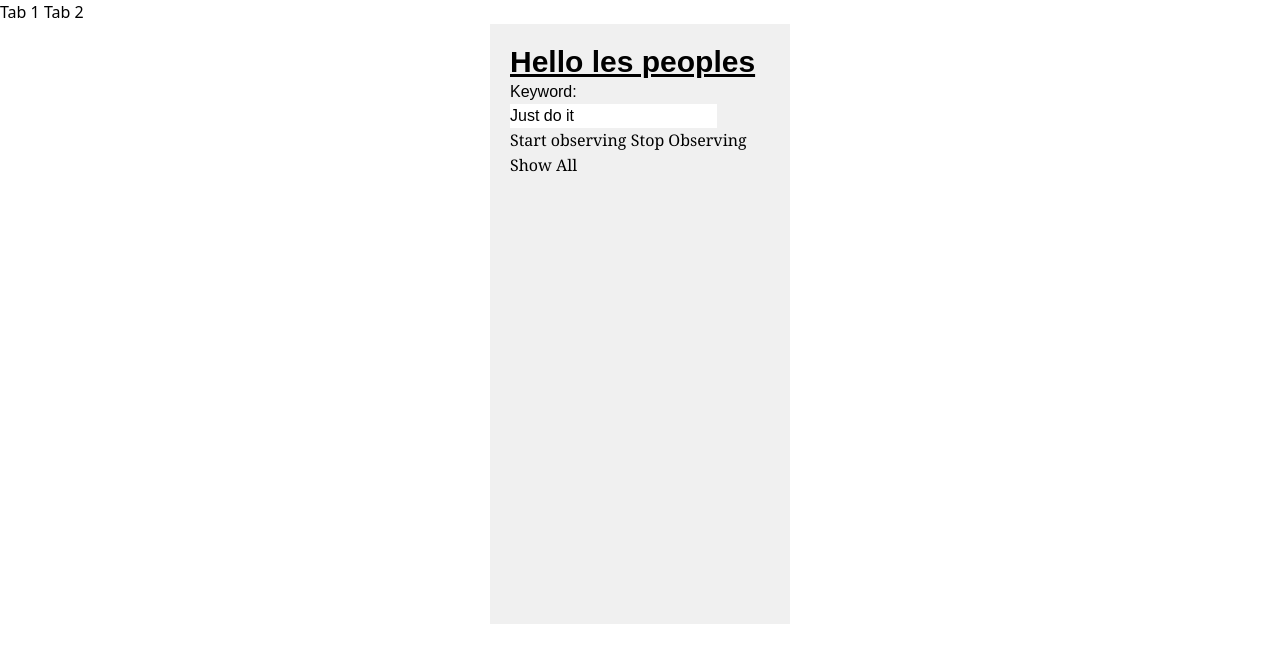
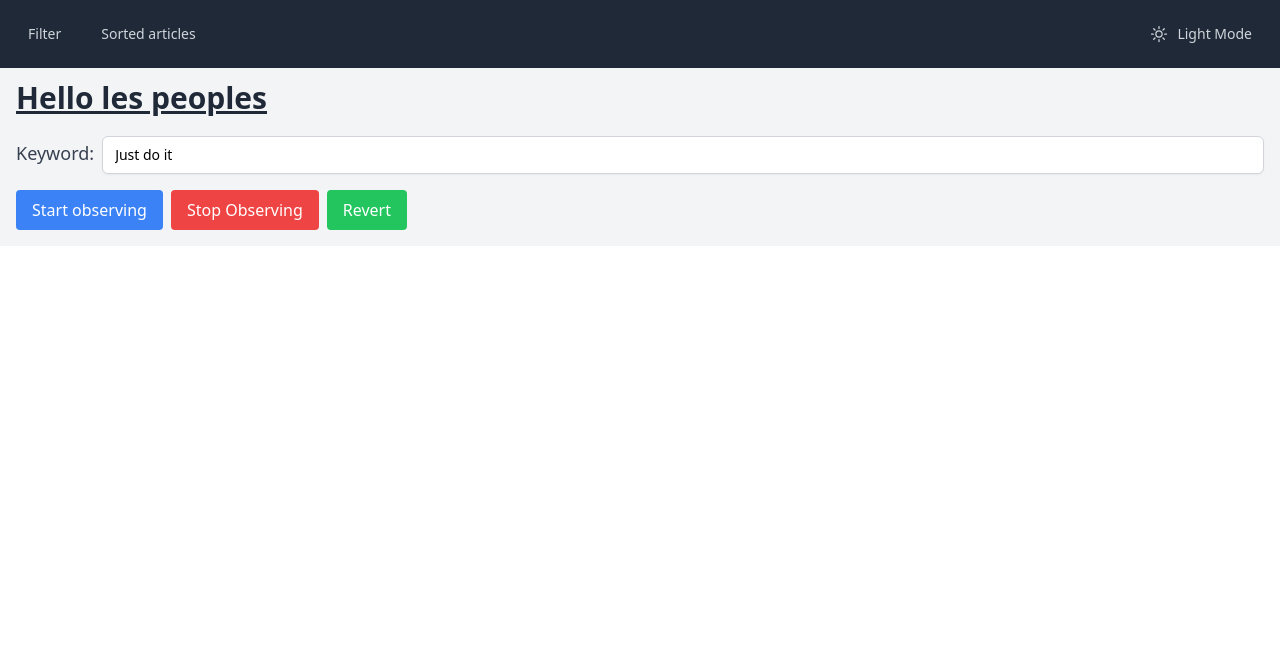
Before and after one commit to dasadou/MarketLittleWeasel, a SvelteKit app: page / in a window 1280 px wide. Shown: the top 662 px of the page. Built offline with nearby package versions, Linux system fonts and the light colour scheme.

Commit message:
Dark theme and some embellishement

```diff
--- a/src/routes/+layout.svelte
+++ b/src/routes/+layout.svelte
@@ -1,10 +1,43 @@
 <script>
 	import '../app.css';
-</script>
+	import { theme, toggleTheme } from '../stores/theme';
+	import { onMount } from 'svelte';
 
-<nav>
-	<a href="/">Tab 1</a>
-	<a href="/sortedArticles">Tab 2</a>
-</nav>
+	/**
+	 * @type {string}
+	 */
+	let currentTheme;
 
-<slot></slot>
+	onMount(() => {
+	  theme.subscribe(value => {
+		currentTheme = value;
+		document.documentElement.classList.toggle('dark', currentTheme === 'dark');
+	  });
+	});
+  </script>
+
+  <nav class="bg-gray-800 p-4 fixed top-0 left-0 right-0 z-50">
+	<div class="container mx-auto flex justify-between items-center">
+	  <div class="flex space-x-4">
+		<a href="/" class="text-gray-300 hover:text-white px-3 py-2 rounded-md text-sm font-medium">Filter</a>
+		<a href="/sortedArticles" class="text-gray-300 hover:text-white px-3 py-2 rounded-md text-sm font-medium">Sorted articles</a>
+	  </div>
+	  <button on:click={toggleTheme} class="text-gray-300 hover:text-white px-3 py-2 rounded-md text-sm font-medium flex items-center">
+		{#if currentTheme === 'light'}
+		  <svg xmlns="http://www.w3.org/2000/svg" fill="none" viewBox="0 0 24 24" stroke-width="1.5" stroke="currentColor" class="h-5 w-5 mr-2">
+			<path stroke-linecap="round" stroke-linejoin="round" d="M12 3v2.25m6.364.386-1.591 1.591M21 12h-2.25m-.386 6.364-1.591-1.591M12 18.75V21m-4.773-4.227-1.591 1.591M5.25 12H3m4.227-4.773L5.636 5.636M15.75 12a3.75 3.75 0 1 1-7.5 0 3.75 3.75 0 0 1 7.5 0Z" />
+		  </svg>
+		  Light Mode
+		{:else}
+		  <svg xmlns="http://www.w3.org/2000/svg" fill="none" viewBox="0 0 24 24" stroke-width="1.5" stroke="currentColor" class="h-5 w-5 mr-2">
+			<path stroke-linecap="round" stroke-linejoin="round" d="M21.752 15.002A9.72 9.72 0 0 1 18 15.75c-5.385 0-9.75-4.365-9.75-9.75 0-1.33.266-2.597.748-3.752A9.753 9.753 0 0 0 3 11.25C3 16.635 7.365 21 12.75 21a9.753 9.753 0 0 0 9.002-5.998Z" />
+		  </svg>
+		  Dark Mode
+		{/if}
+	  </button>
+	</div>
+  </nav>
+
+  <div class="pt-16">
+	<slot></slot>
+  </div>
--- a/src/routes/+page.svelte
+++ b/src/routes/+page.svelte
@@ -1,8 +1,9 @@
 <script>
+	import { theme } from '../stores/theme';
 	let keyword = 'Just do it';
+
 	async function startObserving() {
 	  console.log(keyword);
-		// get the active tab
 	  const tabs = await chrome.tabs.query({ active: true, currentWindow: true });
 	  const activeTab = tabs[0];
 	  chrome.tabs.sendMessage(activeTab.id || 0, { message: 'start', keyword: keyword });
@@ -17,37 +18,21 @@
 	async function revert() {
 	  const tabs = await chrome.tabs.query({ active: true, currentWindow: true });
 	  const activeTab = tabs[0];
-		chrome.tabs.sendMessage(activeTab.id || 0, { message: 'showAll' });
+	  chrome.tabs.sendMessage(activeTab.id || 0, { message: 'revert' });
 	}
-
   </script>
 
-
-<body>
+  <body class="bg-gray-100 dark:bg-gray-900 p-4">
 	<div id="tab1-content" class="tabcontent">
-		<h1 class="text-3xl font-bold underline">Hello les peoples</h1>
-		<label for="keyword">Keyword:</label>
-		<input bind:value={keyword} type="text" id="keyword" placeholder="Enter your keyword" />
-		<button on:click={startObserving}> Start observing </button>
-		<button on:click={stopObserving}>Stop Observing</button>
-		<button on:click={revert}>Show All</button>
+	  <h1 class="text-3xl font-bold underline text-gray-800 dark:text-gray-200">Hello les peoples</h1>
+	  <div class="flex items-center space-x-2 mt-4">
+		<label for="keyword" class="text-lg font-medium text-gray-700 dark:text-gray-300">Keyword:</label>
+		<input bind:value={keyword} type="text" id="keyword" placeholder="Enter your keyword" class="mt-1 block w-full px-3 py-2 border border-gray-300 dark:border-gray-700 rounded-md shadow-sm focus:outline-none focus:ring-indigo-500 focus:border-indigo-500 sm:text-sm" />
+	  </div>
+	  <div class="mt-4 flex space-x-2">
+		<button on:click={startObserving} class="px-4 py-2 bg-blue-500 text-white rounded hover:bg-blue-700">Start observing</button>
+		<button on:click={stopObserving} class="px-4 py-2 bg-red-500 text-white rounded hover:bg-red-700">Stop Observing</button>
+		<button on:click={revert} class="px-4 py-2 bg-green-500 text-white rounded hover:bg-green-700">Revert</button>
+	  </div>
 	</div>
   </body>
-
-<style>
-	body {
-		width: 300px;
-		height: 600px;
-		margin: 0 auto;
-		font-family: Arial, sans-serif;
-		background-color: #f0f0f0;
-		box-sizing: border-box;
-		padding: 20px;
-	}
-
-	button {
-		background-color: #f0f0f0;
-		color: black;
-		font-family: Georgia, 'Times New Roman', Times, serif;
-	}
-</style>
--- /dev/null
+++ b/src/stores/theme.js
@@ -0,0 +1,7 @@
+import { writable } from 'svelte/store';
+
+export const theme = writable('light');
+
+export function toggleTheme() {
+  theme.update(current => (current === 'light' ? 'dark' : 'light'));
+}
--- a/static/content.js
+++ b/static/content.js
@@ -66,7 +66,7 @@ chrome.runtime.onMessage.addListener((request, sender, sendResponse) => {
     observer.disconnect(); // Stop observing
     articles.clear();
     sendResponse({ articles: Array.from(articles.values()) }); // Send articles as response
-  } else if (request.message === 'showAll') {
+  } else if (request.message === 'revert') {
     showAll(); // Show all hidden items
   } else if (request.message === 'getArticles') {
     sendResponse({ articles: Array.from(articles.values()) });
--- a/tailwind.config.js
+++ b/tailwind.config.js
@@ -1,5 +1,6 @@
 /** @type {import('tailwindcss').Config} */
 export default {
+  darkMode: 'class',
   content: ['./src/**/*.{html,js,svelte,ts}'],
   theme: {
     extend: {},
```
Lines whose indentation alone changed are shown as unchanged.
